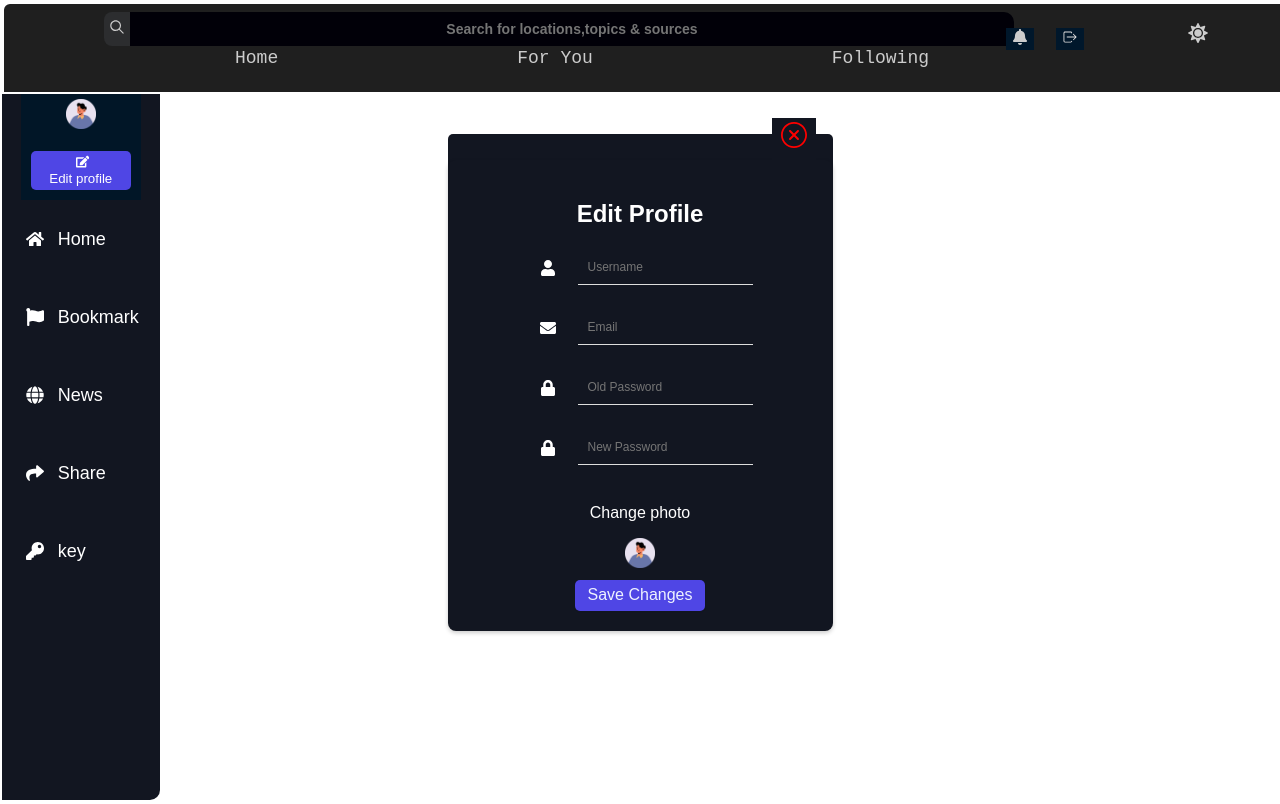
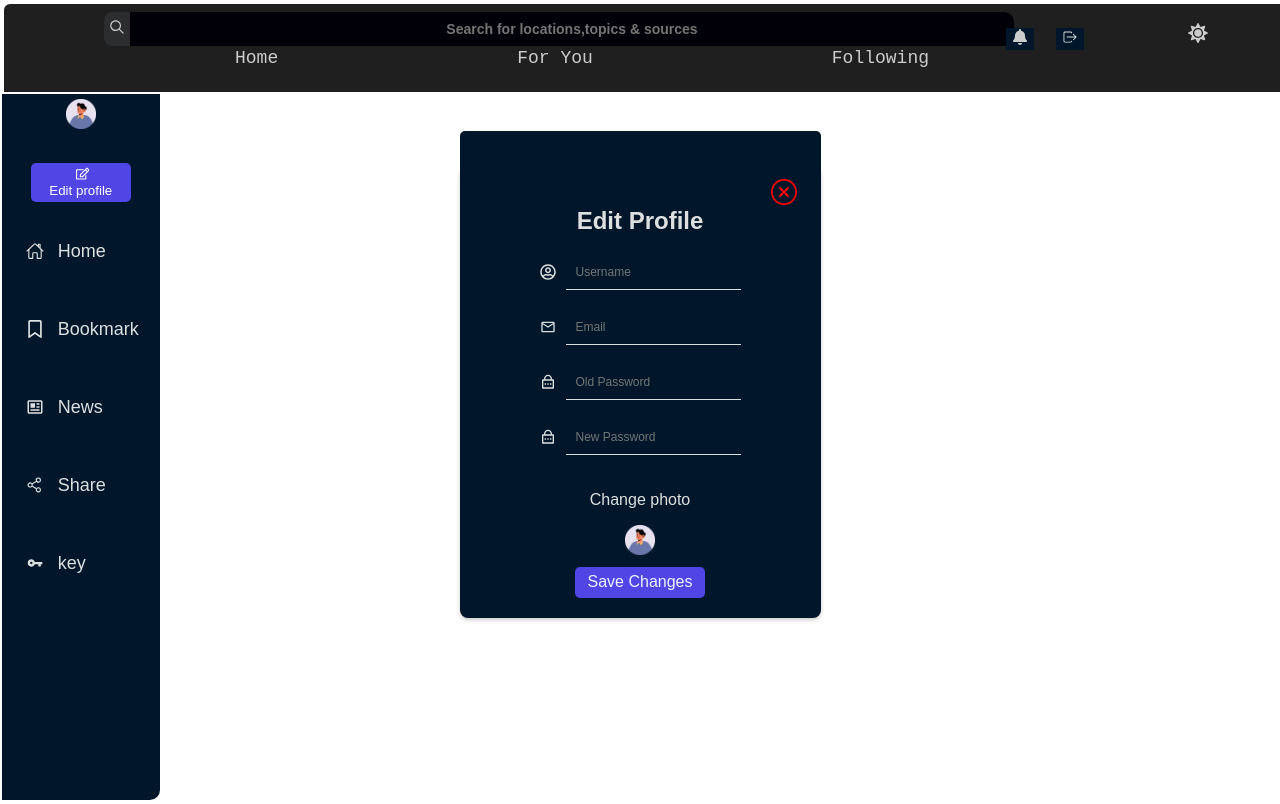
Before and after one commit to fekadusisay21/News_Aggregator, a React (Vite) app: page /editprofile in a window 1280 px wide. Both pictures are taken after a click on the picture 45 px from the left and 39 px from the top of the page. Built offline with nearby package versions, Linux system fonts and the light colour scheme.

Commit message:
ui update

```diff
--- a/src/App.jsx
+++ b/src/App.jsx
@@ -7,6 +7,7 @@ import Signup from "./pages/Signup";
 import PrivateRoute from "./utils/PrivateRoute";
 import EditProfile from "./ui/EditProfile";
 import VerifyEmail from "./pages/VerifyEmail";
+import PageNotFound from "./ui/PageNotFound"
 import { AuthProvider } from "./context/AuthContext";
 import { DarkProvider } from "./context/DarkContext";
 function App() {
@@ -30,6 +31,7 @@ function App() {
                 <Route path="/signup" element={<Signup />} />
                 <Route path="/verify" element={<VerifyEmail />} />
                 <Route path="/editprofile" element={<EditProfile />} />
+                <Route path="*" element={<PageNotFound/>}/>
               </Route>
             </Routes>
           </DarkProvider>
--- a/src/ui/EditProfile.jsx
+++ b/src/ui/EditProfile.jsx
@@ -1,14 +1,17 @@
 import styled from "styled-components";
 import Button from "./Button";
-import { FaUser, FaEnvelope, FaLock } from "react-icons/fa";
+import { FaRegUserCircle } from "react-icons/fa";
+import { MdOutlineEmail } from "react-icons/md";
+import { RiLockPasswordLine } from "react-icons/ri";
 import { useRef } from "react";
 import { IoIosCloseCircleOutline } from "react-icons/io";
 import { useNavigate } from "react-router-dom";
 import profile from "../../public/assets/images/profile.png";
-
+import { useDark } from "../context/DarkContext";
 function EditProfile() {
   const navigate = useNavigate();
   const fileInput = useRef();
+  const {isDark} = useDark();
   function handleClick() {
     fileInput.current.click();
   }
@@ -19,13 +22,15 @@ function EditProfile() {
     align-items: center;
     justify-content: center;
     height: 60vh;
-    background-color: #121621;
+    background-color: ${isDark ? "#00172b" : "#d2d0d0"};
+    color:${isDark ? "#e0dfdf" : "#000"};
     border-radius: 5px;
     margin-top: 12.5%;
   `;
 
   const FormContainer = styled.div`
-    background-color: #121621;
+    background-color: ${isDark ? "#00172b" : "#d2d0d0"};
+    color:${isDark ? "#e0dfdf" : "#000"};
     padding: 20px 80px;
     border-radius: 8px;
     box-shadow: 0 2px 4px rgba(0, 0, 0, 0.2);
@@ -33,7 +38,6 @@ function EditProfile() {
   `;
 
   const FormTitle = styled.h2`
-    color: #fff;
     margin-bottom: 20px;
     text-align: center;
   `;
@@ -48,13 +52,10 @@ function EditProfile() {
     display: flex;
     align-items: center;
     justify-content: center;
-    width: 40px;
-    height: 40px;
     background-color: transparent;
     margin-right: 10px;
 
     svg {
-      color: #fff;
       font-size: 16px;
     }
   `;
@@ -71,10 +72,9 @@ function EditProfile() {
     outline: none;
     font-size: 12px;
     background-color: transparent;
-    color: #fff;
 
     ::placeholder {
-      color: #ccc;
+
     }
   `;
   const Styled_Input = styled.input`
@@ -89,13 +89,13 @@ function EditProfile() {
   `;
 
   const Styled_CloseBtn = styled.button`
+    top:50px;
     position: relative;
     border: none;
     margin-top: 0%;
     font-size: 32px;
     color: red;
-    background-color: #121621;
-    top: 0;
+    background-color: ${isDark ? "#00172b" : "#d2d0d0"};
     margin-left: 80%;
   `;
   return (
@@ -107,32 +107,32 @@ function EditProfile() {
         <FormTitle>Edit Profile</FormTitle>
         <FormGroup>
           <IconWrapper>
-            <FaUser />
+            <FaRegUserCircle />
           </IconWrapper>
           <Input placeholder="Username" />
         </FormGroup>
         <FormGroup>
           <IconWrapper>
-            <FaEnvelope />
+            <MdOutlineEmail />
           </IconWrapper>
           <Input type="email" placeholder="Email" />
         </FormGroup>
         <FormGroup>
           <IconWrapper>
-            <FaLock />
+            <RiLockPasswordLine />
           </IconWrapper>
           <Input type="password" placeholder="Old Password" />
         </FormGroup>
         <FormGroup>
           <IconWrapper>
-            <FaLock />
+            <RiLockPasswordLine />
           </IconWrapper>
           <Input type="password" placeholder="New Password" />
         </FormGroup>
 
         <Styled_Input type="file" ref={fileInput} />
         <Styled_UploadButton>
-          <p style={{ color: "white" }}>Change photo</p>
+          <p >Change photo</p>
           <Styled_Img src={profile} onClick={handleClick} />
         </Styled_UploadButton>
         <Button size="vsmall" variation="primary">
--- /dev/null
+++ b/src/ui/PageNotFound.jsx
@@ -0,0 +1,26 @@
+import styled from "styled-components"
+import fourofour from "./3828537.jpg"
+import { NavLink } from "react-router-dom";
+function PageNotFound() {
+const Styled_FouroFour =styled.img`
+width:300px;
+`;
+const Styled_Link = styled(NavLink)`
+text-decoration: none;
+font-size: 20px;
+color:#000;
+`;
+const Styled_container = styled.div`
+display: flex;
+flex-direction: column;
+align-items: center;
+`;
+  return (
+    <Styled_container>
+      <Styled_FouroFour src={fourofour} alt="404"/>
+      <h2>Page not found.</h2>
+      <Styled_Link to="/">Go to home.</Styled_Link>
+    </Styled_container>
+  )
+}
+export default PageNotFound
--- a/src/ui/Sidebar.jsx
+++ b/src/ui/Sidebar.jsx
@@ -1,24 +1,25 @@
 /* eslint-disable react/prop-types */
 import styled from "styled-components";
-import {
-  FaEdit,
-  FaFlag,
-  FaGlobe,
-  FaHome,
-  FaKey,
-  FaShare,
-} from "react-icons/fa";
+import { IoHomeOutline } from "react-icons/io5";
+import { FaRegBookmark } from "react-icons/fa6";
+import { BiNews } from "react-icons/bi";
+import { GoShareAndroid } from "react-icons/go";
+import { IoMdKey } from "react-icons/io";
+import { FaRegEdit } from "react-icons/fa";
 import { Link, NavLink } from "react-router-dom";
 import { useAuth } from "../context/AuthContext";
 import profile from "../../public/assets/images/profile.png";
-
-const Styled_NavLink = styled(NavLink)`
+import { useDark } from "../context/DarkContext";
+function Sidebar({ isHidden, setIsHidden }) {
+  const { user,userData } = useAuth();
+  const {isDark} = useDark();
+  const Styled_NavLink = styled(NavLink)`
   display: flex;
   align-items: center;
   font-family: sans-serif;
   border-radius: 5px;
   margin: 16px 4px;
-  color: #fff;
+  color: ${isDark ? "#e0dfdf" : "#000"};
   font-size: 18px;
   text-decoration: none;
   width: 90%;
@@ -45,7 +46,7 @@ const Styled_ToggleBtn = styled.button`
   padding: 10px;
   color: #ccc;
   font-size: 20px;
-  background-color: #011627;
+  background-color: ${isDark ? "#00172b" : "#d2d0d0"};
   border: none;
   margin: 20px auto 0;
 
@@ -61,7 +62,7 @@ const Styled_Sidebar = styled.div`
   position: absolute;
   top: 8%;
   bottom: 0;
-  background-color: #121621;
+  background-color:${isDark ? "#00172b" : "#d2d0d0"};
   padding: 0 2px;
   display: flex;
   flex-direction: column;
@@ -98,11 +99,9 @@ const Styled_Img = styled.img`
   cursor: pointer;
 `;
 const Styled_Info = styled.div`
+display: flex;
 font-size:12px;
-display-flex;
 `;
-function Sidebar({ isHidden, setIsHidden }) {
-  const { user,userData } = useAuth();
   return (
     <div>
       <Styled_Sidebar isHidden={isHidden}>
@@ -117,7 +116,7 @@ function Sidebar({ isHidden, setIsHidden }) {
             <Link to="/editprofile">
               <Styled_Button>
                 <Styled_EditIcon>
-                  <FaEdit />
+                  <FaRegEdit />
                 </Styled_EditIcon>
                 Edit profile
               </Styled_Button>
@@ -127,31 +126,31 @@ function Sidebar({ isHidden, setIsHidden }) {
 
         <Styled_NavLink to="/" activeClassName="active">
           <span>
-            <FaHome />
+            <IoHomeOutline />
           </span>
           Home
         </Styled_NavLink>
         <Styled_NavLink to="/dashboard" activeClassName="active">
           <span>
-            <FaFlag />
+            <FaRegBookmark />
           </span>
           Bookmark
         </Styled_NavLink>
         <Styled_NavLink to="/news" activeClassName="active">
           <span>
-            <FaGlobe />
+            <BiNews />
           </span>
           News
         </Styled_NavLink>
         <Styled_NavLink to="/share" activeClassName="active">
           <span>
-            <FaShare />
+            <GoShareAndroid />
           </span>
           Share
         </Styled_NavLink>
         <Styled_NavLink to="/key" activeClassName="active">
           <span>
-            <FaKey />
+            <IoMdKey />
           </span>
           key
         </Styled_NavLink>
```
Also changed, not shown: src/ui/3828537.jpg (added).
